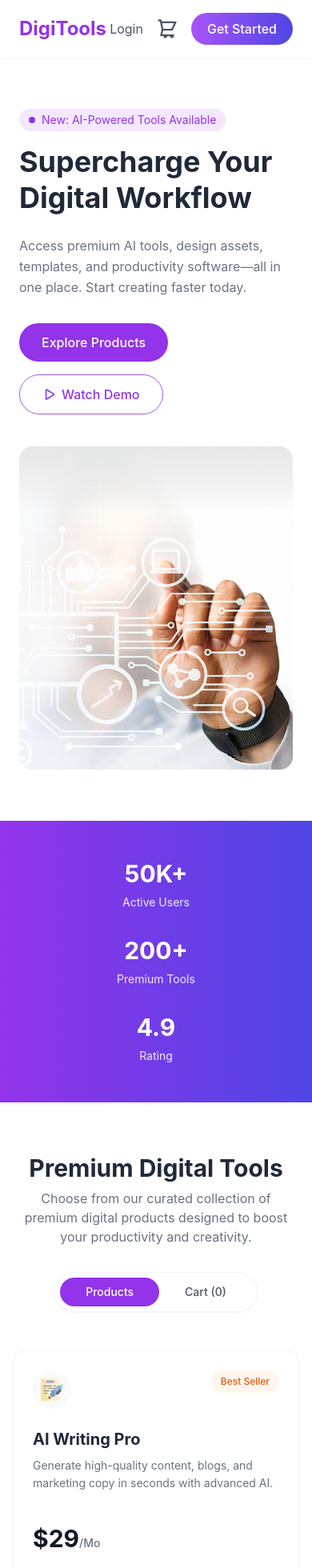
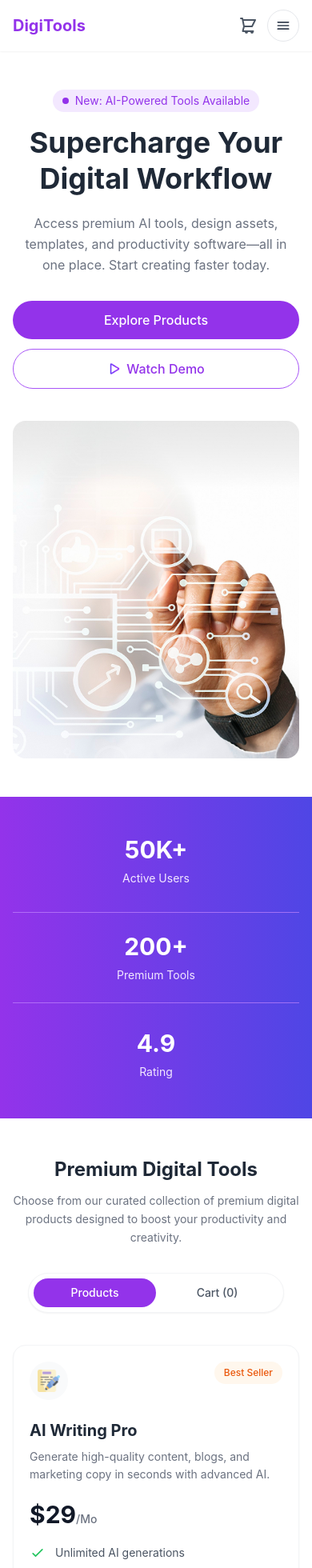
Before and after one commit to musfik070-gif/my-project, a React (Vite) app: page / in a window 390 px wide. Shown: the top 1960 px of the page at 80% size. Built offline with nearby package versions, Linux system fonts and the light colour scheme.

Commit message:
made responsive

```diff
--- a/src/components/Hero.jsx
+++ b/src/components/Hero.jsx
@@ -4,43 +4,42 @@ import playIcon from "../../assetsmain/Play.png";
 
 function Hero() {
   return (
-    <div className="max-w-7xl mx-auto px-6 py-16 grid md:grid-cols-2 gap-10 items-center">
-      <div>
+    <section className="max-w-7xl mx-auto px-4 sm:px-6 lg:px-8 py-12 sm:py-16 lg:py-20 grid lg:grid-cols-2 gap-10 lg:gap-14 items-center">
+      <div className="text-center lg:text-left">
         <div className="inline-flex items-center gap-2 text-sm bg-purple-100 text-purple-600 px-3 py-1 rounded-full mb-4">
           <span className="w-2 h-2 bg-purple-600 rounded-full"></span>
           New: AI-Powered Tools Available
         </div>
 
-        <h1 className="text-4xl md:text-5xl font-bold text-gray-800 leading-tight mb-6">
-          Supercharge Your <br />
+        <h1 className="text-4xl sm:text-5xl lg:text-6xl font-bold text-gray-800 leading-tight mb-5 sm:mb-6">
+          Supercharge Your <br className="hidden sm:block" />
           Digital Workflow
         </h1>
 
-        <p className="text-gray-500 mb-8 text-base leading-relaxed">
+        <p className="text-gray-500 mb-8 text-base sm:text-lg leading-relaxed max-w-2xl mx-auto lg:mx-0">
           Access premium AI tools, design assets, templates, and productivity
           software—all in one place. Start creating faster today.
         </p>
 
-        <div className="flex flex-wrap gap-4">
+        <div className="flex flex-col sm:flex-row flex-wrap justify-center lg:justify-start gap-3 sm:gap-4">
           <button className="bg-purple-600 hover:bg-purple-700 text-white px-7 py-3 rounded-full font-medium transition">
             Explore Products
           </button>
-          <button className="flex items-center gap-2 border border-purple-500 text-purple-600 px-7 py-3 rounded-full hover:bg-purple-50 transition font-medium">
+          <button className="flex items-center justify-center gap-2 border border-purple-500 text-purple-600 px-7 py-3 rounded-full hover:bg-purple-50 transition font-medium">
             <img src={playIcon} alt="" className="w-4 h-4" />
             Watch Demo
           </button>
         </div>
       </div>
 
-      <div className="flex justify-center">
-        {/* Hero banner image */}
+      <div className="flex justify-center lg:justify-end">
         <img
           src={bannerImg}
           alt="hero banner"
-          className="w-full max-w-md rounded-2xl"
+          className="w-full max-w-sm sm:max-w-md lg:max-w-lg rounded-2xl"
         />
       </div>
-    </div>
+    </section>
   );
 }
 
--- a/src/components/Navbar.jsx
+++ b/src/components/Navbar.jsx
@@ -1,33 +1,35 @@
-// ✅ FIX: Accept cartCount prop from App.jsx
-// ✅ FIX: Added cart icon with a count badge in the navbar
-// ✅ FIX: Removed invalid "padding 200" class from Get Started button
+import { useState } from "react";
 
 function Navbar({ cartCount }) {
+  const [isOpen, setIsOpen] = useState(false);
+
+  const navItems = ["Products", "Features", "Pricing", "Testimonials", "FAQ"];
+
   return (
     <div className="w-full bg-white shadow-sm sticky top-0 z-50">
-      <div className="max-w-7xl mx-auto px-6 py-4 flex items-center justify-between">
+      <div className="max-w-7xl mx-auto px-4 sm:px-6 lg:px-8">
+        <div className="py-3 sm:py-4 flex items-center justify-between gap-3">
+          <h1 className="text-xl sm:text-2xl font-bold text-purple-600 shrink-0">
+            DigiTools
+          </h1>
 
-        {/* Logo */}
-        <h1 className="text-2xl font-bold text-purple-600">DigiTools</h1>
-
-        {/* Menu */}
-        <ul className="hidden md:flex items-center gap-8 text-gray-600 font-medium">
-          <li className="hover:text-purple-600 cursor-pointer">Products</li>
-          <li className="hover:text-purple-600 cursor-pointer">Features</li>
-          <li className="hover:text-purple-600 cursor-pointer">Pricing</li>
-          <li className="hover:text-purple-600 cursor-pointer">Testimonials</li>
-          <li className="hover:text-purple-600 cursor-pointer">FAQ</li>
+          <ul className="hidden lg:flex items-center gap-7 xl:gap-8 text-gray-600 font-medium">
+            {navItems.map((item) => (
+              <li key={item} className="hover:text-purple-600 cursor-pointer">
+                {item}
+              </li>
+            ))}
           </ul>
 
-        {/* Right side */}
-        <div className="flex items-center gap-4">
-          <button className="text-gray-600 hover:text-purple-600">Login</button>
+          <div className="flex items-center gap-2 sm:gap-4">
+            <button className="hidden sm:inline-flex text-gray-600 hover:text-purple-600 font-medium">
+              Login
+            </button>
 
-          {/* ✅ FIX: Cart icon with live count badge */}
-          <div className="relative cursor-pointer">
+            <div className="relative cursor-pointer p-2 -mr-1 sm:mr-0">
               <svg
                 xmlns="http://www.w3.org/2000/svg"
-              className="w-7 h-7 text-gray-600 hover:text-purple-600 transition"
+                className="w-6 h-6 sm:w-7 sm:h-7 text-gray-600 hover:text-purple-600 transition"
                 fill="none"
                 viewBox="0 0 24 24"
                 stroke="currentColor"
@@ -39,18 +41,60 @@ function Navbar({ cartCount }) {
                   d="M3 3h2l.4 2M7 13h10l4-8H5.4M7 13L5.4 5M7 13l-1.5 6h13M10 21a1 1 0 100-2 1 1 0 000 2zm7 0a1 1 0 100-2 1 1 0 000 2z"
                 />
               </svg>
-            {/* Badge — only visible when cart has items */}
               {cartCount > 0 && (
-              <span className="absolute -top-2 -right-2 bg-purple-600 text-white text-xs font-bold w-5 h-5 rounded-full flex items-center justify-center">
+                <span className="absolute top-0 right-0 bg-purple-600 text-white text-[10px] sm:text-xs font-bold min-w-5 h-5 px-1 rounded-full flex items-center justify-center leading-none">
                   {cartCount}
                 </span>
               )}
             </div>
 
-          {/* ✅ FIX: Removed invalid "padding 200" class */}
-          <button className="bg-gradient-to-r from-purple-500 to-indigo-600 text-white px-5 py-2 rounded-full font-medium">
+            <button className="hidden sm:inline-flex bg-gradient-to-r from-purple-500 to-indigo-600 text-white px-4 lg:px-5 py-2 rounded-full font-medium whitespace-nowrap">
               Get Started
             </button>
+
+            <button
+              type="button"
+              className="lg:hidden inline-flex items-center justify-center w-10 h-10 rounded-full border border-gray-200 text-gray-700 hover:text-purple-600 hover:border-purple-200 transition"
+              onClick={() => setIsOpen((open) => !open)}
+              aria-label="Toggle navigation menu"
+              aria-expanded={isOpen}
+            >
+              <svg
+                className="w-5 h-5"
+                fill="none"
+                viewBox="0 0 24 24"
+                stroke="currentColor"
+                strokeWidth={2}
+              >
+                {isOpen ? (
+                  <path strokeLinecap="round" strokeLinejoin="round" d="M6 18 18 6M6 6l12 12" />
+                ) : (
+                  <path strokeLinecap="round" strokeLinejoin="round" d="M4 7h16M4 12h16M4 17h16" />
+                )}
+              </svg>
+            </button>
+          </div>
+        </div>
+
+        <div className={`${isOpen ? "block" : "hidden"} lg:hidden border-t border-gray-100 py-4`}>
+          <ul className="flex flex-col gap-1 text-gray-600 font-medium">
+            {navItems.map((item) => (
+              <li
+                key={item}
+                className="px-2 py-2 rounded-lg hover:bg-purple-50 hover:text-purple-600 cursor-pointer"
+              >
+                {item}
+              </li>
+            ))}
+          </ul>
+          <div className="grid grid-cols-2 gap-3 pt-4 sm:hidden">
+            <button className="border border-gray-200 text-gray-700 px-4 py-2.5 rounded-full font-medium">
+              Login
+            </button>
+            <button className="bg-gradient-to-r from-purple-500 to-indigo-600 text-white px-4 py-2.5 rounded-full font-medium">
+              Get Started
+            </button>
+          </div>
         </div>
       </div>
     </div>
--- a/src/components/Products.jsx
+++ b/src/components/Products.jsx
@@ -83,20 +83,22 @@ function Products({ cart, setCart }) {
   const total = cart.reduce((sum, item) => sum + item.price, 0);
 
   return (
-    <div className="max-w-7xl mx-auto px-4 md:px-6 py-16">
+    <section className="max-w-7xl mx-auto px-4 sm:px-6 lg:px-8 py-12 sm:py-16 lg:py-20">
 
-      <div className="text-center mb-12">
-        <h2 className="text-3xl font-bold text-gray-800">Premium Digital Tools</h2>
-        <p className="text-gray-500 mt-2 max-w-xl mx-auto">
+      <div className="text-center mb-10 sm:mb-12">
+        <h2 className="text-2xl sm:text-3xl lg:text-4xl font-bold text-gray-800">
+          Premium Digital Tools
+        </h2>
+        <p className="text-gray-500 mt-3 max-w-xl mx-auto text-sm sm:text-base leading-relaxed">
           Choose from our curated collection of premium digital products designed
           to boost your productivity and creativity.
         </p>
 
         {/* Toggle Buttons */}
-        <div className="inline-flex items-center bg-white border border-gray-100 p-1.5 rounded-full shadow-sm mt-8">
+        <div className="inline-flex w-full max-w-xs sm:w-auto items-center bg-white border border-gray-100 p-1.5 rounded-full shadow-sm mt-8">
           <button
             onClick={() => setActiveTab("products")}
-            className={`px-8 py-2 rounded-full font-medium text-sm transition ${
+            className={`flex-1 sm:flex-none px-5 sm:px-8 py-2 rounded-full font-medium text-sm transition ${
               activeTab === "products"
                 ? "bg-purple-600 text-white"
                 : "text-gray-600 hover:bg-gray-50"
@@ -106,7 +108,7 @@ function Products({ cart, setCart }) {
           </button>
           <button
             onClick={() => setActiveTab("cart")}
-            className={`px-8 py-2 rounded-full font-medium text-sm transition ${
+            className={`flex-1 sm:flex-none px-5 sm:px-8 py-2 rounded-full font-medium text-sm transition ${
               activeTab === "cart"
                 ? "bg-purple-600 text-white"
                 : "text-gray-600 hover:bg-gray-50"
@@ -119,13 +121,13 @@ function Products({ cart, setCart }) {
 
       {/* ==================== PRODUCTS TAB ==================== */}
       {activeTab === "products" && (
-        <div className="grid grid-cols-1 md:grid-cols-2 lg:grid-cols-3 gap-6 lg:gap-8">
+        <div className="grid grid-cols-1 sm:grid-cols-2 xl:grid-cols-3 gap-5 lg:gap-8">
           {productsData.map((product) => (
             <div
               key={product.id}
-              className="border border-gray-100 rounded-2xl p-6 md:p-8 shadow-sm hover:shadow-md transition bg-white flex flex-col h-full"
+              className="border border-gray-100 rounded-2xl p-5 sm:p-6 lg:p-8 shadow-sm hover:shadow-md transition bg-white flex flex-col h-full"
             >
-              <div className="flex justify-between items-start mb-6">
+              <div className="flex justify-between items-start gap-3 mb-6">
                 <div className="w-12 h-12 flex items-center justify-center bg-gray-50 rounded-full p-2.5">
                   <img
                     src={iconMap[product.icon]}
@@ -135,7 +137,7 @@ function Products({ cart, setCart }) {
                 </div>
                 {/* ✅ FIX: uses tagType for color lookup */}
                 <span
-                  className={`text-xs px-3 py-1.5 rounded-full font-medium ${
+                  className={`text-xs px-3 py-1.5 rounded-full font-medium text-center ${
                     tagColorMap[product.tagType] || "bg-gray-100 text-gray-600"
                   }`}
                 >
@@ -146,12 +148,12 @@ function Products({ cart, setCart }) {
               <h3 className="text-xl font-bold text-gray-800 mb-2">{product.name}</h3>
 
               {/* ✅ FIX: product.description (was product.desc) */}
-              <p className="text-gray-500 text-sm leading-relaxed min-h-[60px]">
+              <p className="text-gray-500 text-sm leading-relaxed sm:min-h-[60px]">
                 {product.description}
               </p>
 
-              <div className="mt-6 mb-6">
-                <span className="text-3xl font-bold text-gray-900">${product.price}</span>
+              <div className="mt-5 sm:mt-6 mb-5 sm:mb-6">
+                <span className="text-3xl sm:text-4xl font-bold text-gray-900">${product.price}</span>
                 {/* ✅ FIX: product.period (was product.billing) */}
                 <span className="text-sm text-gray-500 font-medium">
                   {periodLabel[product.period] || `/${product.period}`}
@@ -199,8 +201,8 @@ function Products({ cart, setCart }) {
       {activeTab === "cart" && (
         <div className="max-w-2xl mx-auto mt-8">
           {cart.length === 0 ? (
-            <div className="text-center py-16 bg-gray-50 rounded-2xl border border-gray-100">
-              <p className="text-gray-500 text-lg">No items in your cart</p>
+            <div className="text-center py-12 sm:py-16 px-4 bg-gray-50 rounded-2xl border border-gray-100">
+              <p className="text-gray-500 text-base sm:text-lg">No items in your cart</p>
               <button
                 onClick={() => setActiveTab("products")}
                 className="mt-4 text-purple-600 font-medium hover:underline"
@@ -209,7 +211,7 @@ function Products({ cart, setCart }) {
               </button>
             </div>
           ) : (
-            <div className="bg-white border border-gray-100 rounded-2xl p-6 md:p-8 shadow-sm">
+            <div className="bg-white border border-gray-100 rounded-2xl p-4 sm:p-6 md:p-8 shadow-sm">
               {/* "Your Cart" heading — matches screenshot */}
               <h3 className="text-lg font-bold text-gray-800 mb-4">Your Cart</h3>
 
@@ -217,9 +219,9 @@ function Products({ cart, setCart }) {
                 {cart.map((item, index) => (
                   <div
                     key={index}
-                    className="flex justify-between items-center bg-gray-50 rounded-xl px-4 py-3"
+                    className="flex flex-col sm:flex-row sm:justify-between sm:items-center gap-3 bg-gray-50 rounded-xl px-4 py-3"
                   >
-                    <div className="flex items-center gap-4">
+                    <div className="flex items-center gap-3 sm:gap-4 min-w-0">
                       <div className="w-10 h-10 bg-white rounded-full p-2 flex-shrink-0 shadow-sm">
                         <img
                           src={iconMap[item.icon]}
@@ -227,8 +229,8 @@ function Products({ cart, setCart }) {
                           className="w-full h-full object-contain"
                         />
                       </div>
-                      <div>
-                        <h4 className="font-semibold text-gray-800 text-sm">{item.name}</h4>
+                      <div className="min-w-0">
+                        <h4 className="font-semibold text-gray-800 text-sm truncate">{item.name}</h4>
                         <p className="text-gray-500 text-sm">
                           ${item.price}{periodLabel[item.period] || `/${item.period}`}
                         </p>
@@ -236,7 +238,7 @@ function Products({ cart, setCart }) {
                     </div>
                     <button
                       onClick={() => removeItem(index)}
-                      className="text-red-500 hover:text-red-600 text-sm font-medium transition"
+                      className="self-start sm:self-center text-red-500 hover:text-red-600 text-sm font-medium transition"
                     >
                       Remove
                     </button>
@@ -260,7 +262,7 @@ function Products({ cart, setCart }) {
           )}
         </div>
       )}
-    </div>
+    </section>
   );
 }
 
--- a/src/components/Stats.jsx
+++ b/src/components/Stats.jsx
@@ -1,26 +1,23 @@
 function Stats() {
   return (
-    <div className="bg-gradient-to-r from-purple-600 to-indigo-600 text-white py-12">
-      <div className="max-w-7xl mx-auto px-6 grid grid-cols-1 md:grid-cols-3 text-center gap-8">
-        {/* Item 1 */}
-        <div>
-          <h2 className="text-3xl font-bold">50K+</h2>
+    <section className="bg-gradient-to-r from-purple-600 to-indigo-600 text-white py-10 sm:py-12">
+      <div className="max-w-7xl mx-auto px-4 sm:px-6 lg:px-8 grid grid-cols-1 sm:grid-cols-3 text-center gap-6 sm:gap-0">
+        <div className="py-2 sm:px-4">
+          <h2 className="text-3xl sm:text-4xl font-bold">50K+</h2>
           <p className="text-sm mt-2 text-purple-100">Active Users</p>
         </div>
 
-        {/* Item 2 */}
-        <div className="md:border-l md:border-r border-purple-400">
-          <h2 className="text-3xl font-bold">200+</h2>
+        <div className="py-6 sm:py-2 sm:px-4 border-y sm:border-y-0 sm:border-l sm:border-r border-purple-400/70">
+          <h2 className="text-3xl sm:text-4xl font-bold">200+</h2>
           <p className="text-sm mt-2 text-purple-100">Premium Tools</p>
         </div>
 
-        {/* Item 3 */}
-        <div>
-          <h2 className="text-3xl font-bold">4.9</h2>
+        <div className="py-2 sm:px-4">
+          <h2 className="text-3xl sm:text-4xl font-bold">4.9</h2>
           <p className="text-sm mt-2 text-purple-100">Rating</p>
         </div>
       </div>
-    </div>
+    </section>
   );
 }
 
--- a/tailwind.config.js
+++ b/tailwind.config.js
@@ -1,3 +1,5 @@
+import daisyui from "daisyui";
+
 /** @type {import('tailwindcss').Config} */
 export default {
   content: ["./index.html", "./src/**/*.{js,ts,jsx,tsx}"],
@@ -5,7 +7,7 @@ export default {
     extend: {},
   },
   // ✅ FIX: Added daisyui as required by assignment
-  plugins: [require("daisyui")],
+  plugins: [daisyui],
   daisyui: {
     themes: ["light"], // use light theme so it doesn't override your purple styling
   },
```
Also changed, not shown: src/components/CTA.jsx (+6 -6 lines), src/components/Footer.jsx (+6 -6 lines), src/components/Pricing.jsx (+11 -11 lines), src/components/Steps.jsx (+10 -8 lines), 1 other file (tests, documents, lock files or other folders). Lines whose indentation alone changed are shown as unchanged.
